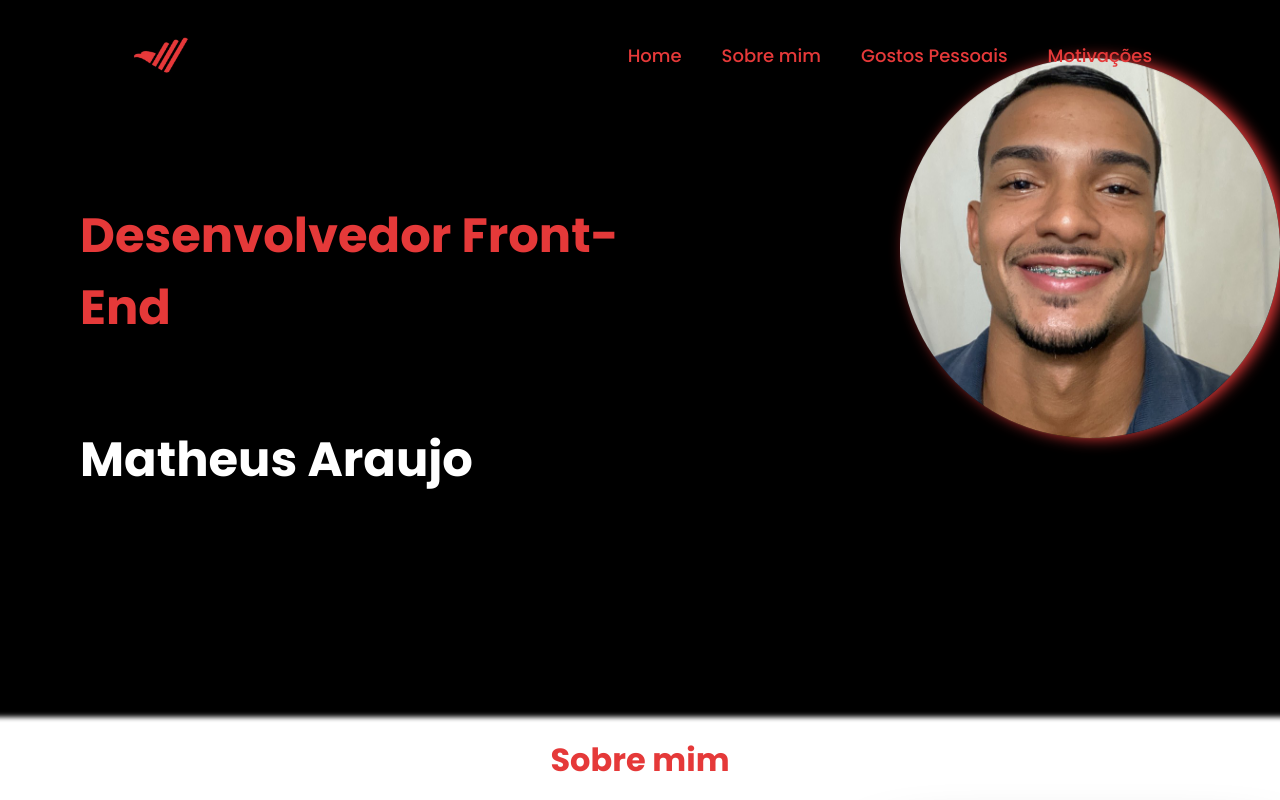
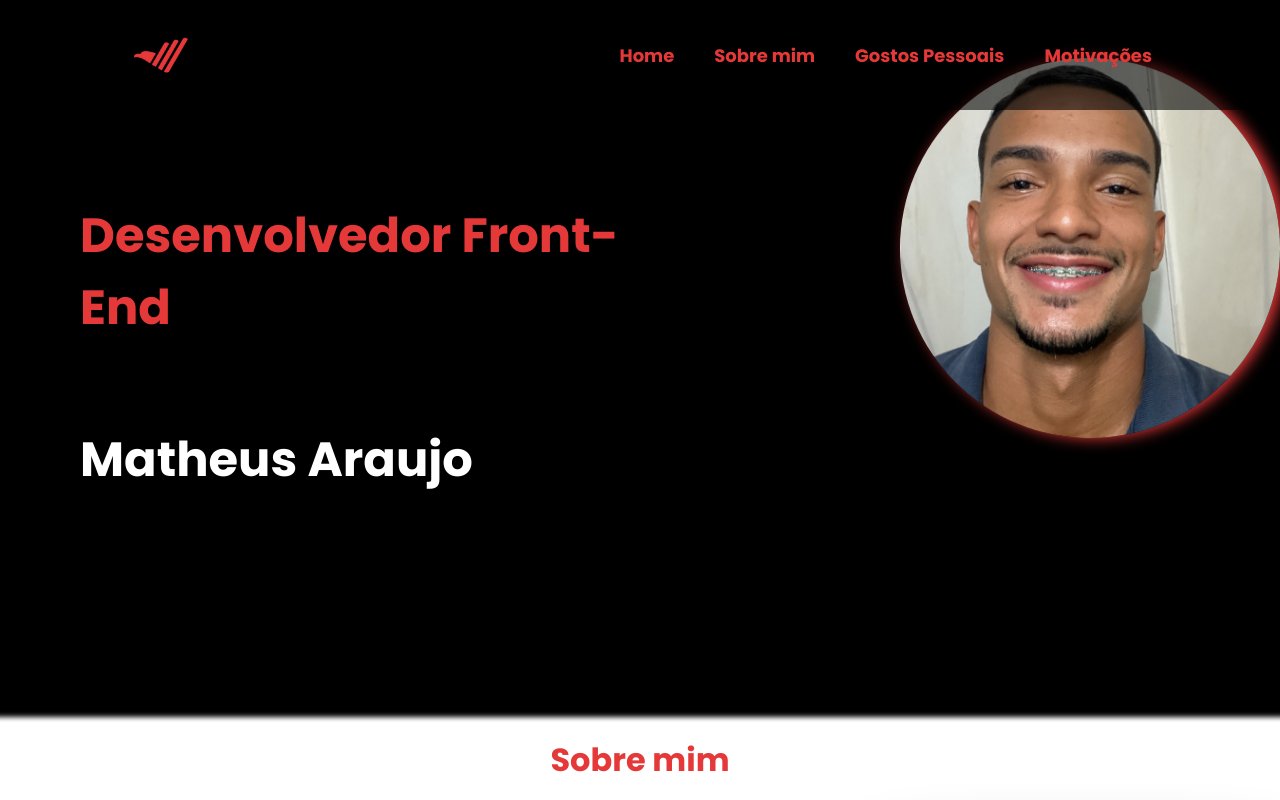
Before and after one commit to MatheusAraujo110/portfolio-codigo-certo, a React (Vite) app: page / in a window 1280 px wide. Shown: the top 800 px of the page. Built offline with nearby package versions, Linux system fonts and the light colour scheme.

Commit message:
alterando background e font-weight

```diff
--- a/src/components/NavBar/NavBar.css
+++ b/src/components/NavBar/NavBar.css
@@ -13,14 +13,14 @@
     justify-content: space-between;
     align-items: center;
     z-index: 100;
-    background: transparent;
+    background: #00000094;
 }
 
 .navbar a {
     position: relative;
     font-size: 18px;
     color: #e53939;
-    font-weight: 500;
+    font-weight: bold;
     margin-left: 40px;
 
     &:hover {
```
